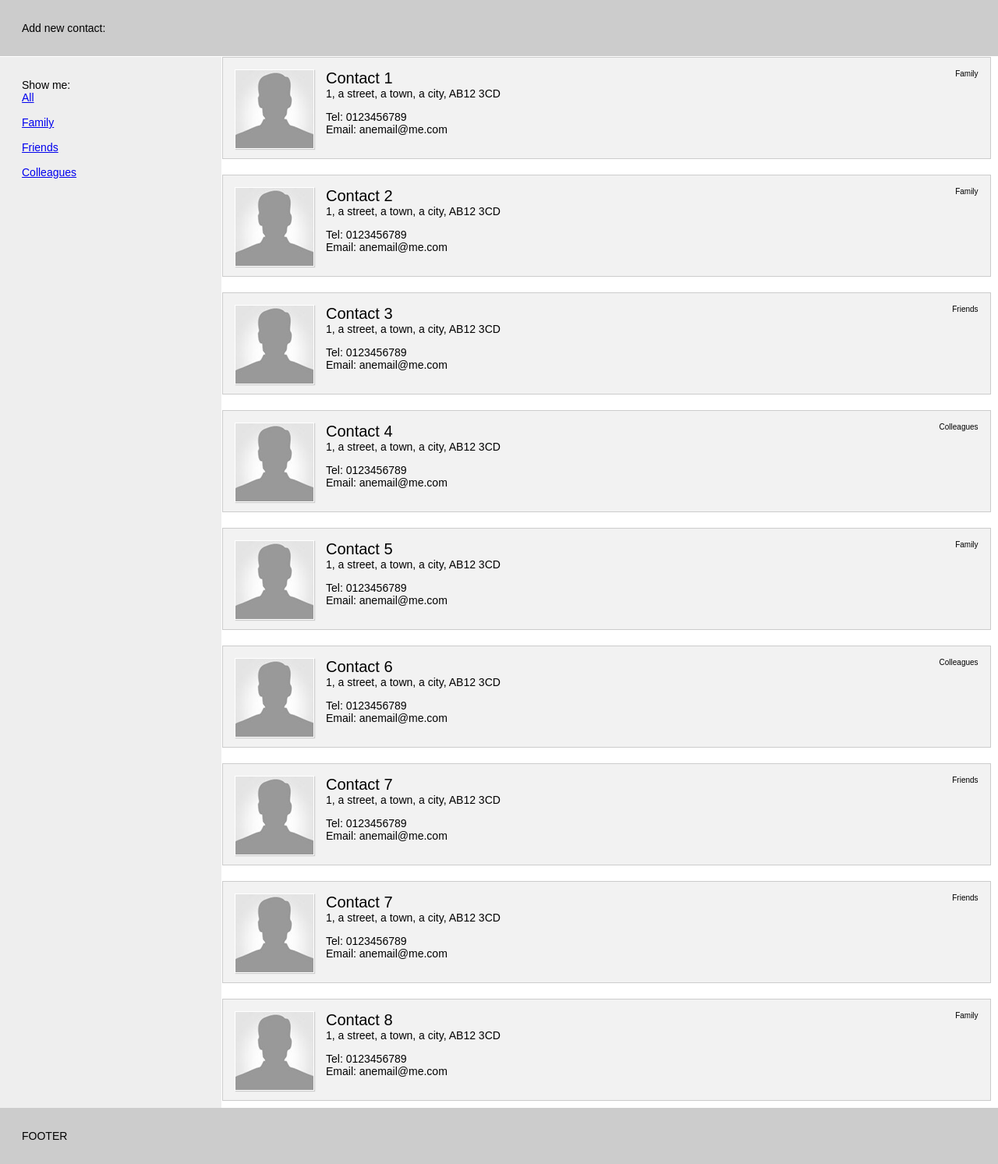
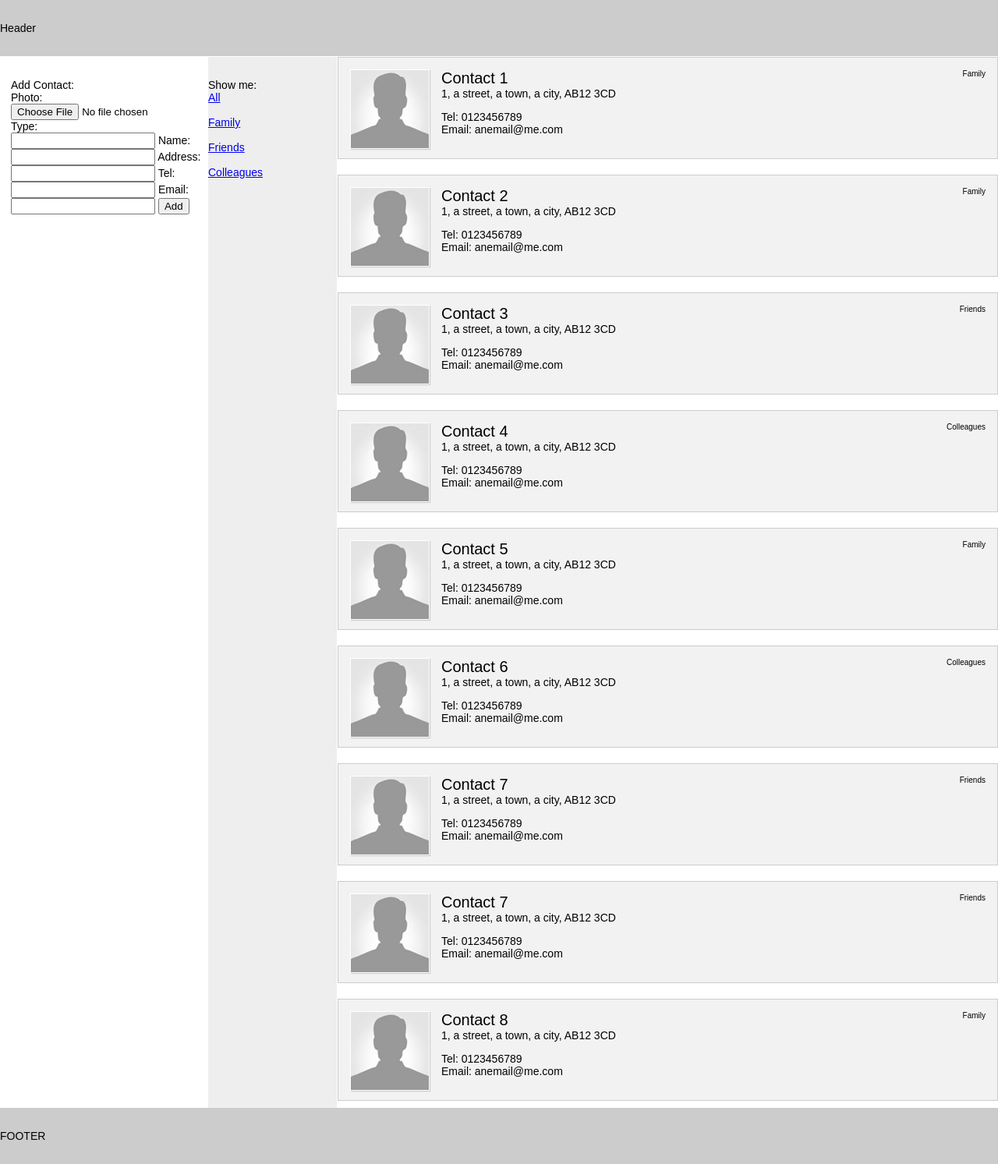
Before and after one commit to ITCarst/backbone-filter-contacts, a PHP site: page / in a window 1280 px wide; the page is wider, and only the part inside the window is pictured. Shown: that part at 78% size. Run offline with PHP 8.4, Linux system fonts and the light colour scheme; some libraries are stand-ins or nearby versions.

Commit message:
capability to add new contact

```diff
--- a/css/screen.css
+++ b/css/screen.css
@@ -17,7 +17,7 @@ html, body {
 }
 
 header, footer {
-    padding: 2rem;
+    padding: 2rem 0;
 }
 
 header {
@@ -32,6 +32,7 @@ header {
     -webkit-justify-content: flex-start;
     justify-content: flex-start;
     height: 98vh;
+    flex:1;
 }
     .flex-content {
         -webkit-flex-direction: row;
@@ -41,16 +42,21 @@ header {
         -webkit-flex-basis: 100%;
         flex-basis: 100%;
     }
-
-
 .mailbox-list {
-    flex-basis: 20%;
-    -webkit-flex-basis: 20%;
+    flex-basis: 15%;
+    -webkit-flex-basis: 15%;
     border-right: 1px solid #fff;
-    padding-left: 2em;
     padding-top: 2em;
 }
 
+.add-contact {
+    flex-basis: 20%;
+    -webkit-flex-basis: 20%;
+}
+.add-contact div {
+    padding-top: 2em;
+    padding-left: 1em;
+}
 .mailbox-list {
     background:#eee;
 }
--- a/index.html
+++ b/index.html
@@ -10,18 +10,42 @@
 
         <div class="flex-container" id="content">
 
-            <header role="banner">
+            <header role="banner">Header</header>
 
-               Add new contact:<br/>
+            <main class="flex-container flex-content">
+                <div class="add-contact">
+                    <div>
+                        Add Contact:<br/>
+                        <form id="addContact" action="#">
+                            <label for="photo">Photo:</label><br/>
+                            <input id="photo" type="file"/>
 
+                            <label for="type">Type:</label><br/>
+                            <input id="type" type="text"/>
 
+                            <label for="name">Name: </label><br/>
+                             <input id="name" type="text"/>
 
-            </header>
-            <main class="flex-container flex-content">
+                             <label for="address">Address:</label><br/>
+                            <input id="address" type="text"/>
+
+                            <label for="tel">Tel:</label><br/>
+                            <input id="tel" type="text"/>
+
+                            <label for="email">Email:</label><br/>
+                            <input id="email" type="text"/>
+
+                            <button id="add">Add</button>
+
+                        </form>
+                    </div>
+                </div>
 
                 <nav class="mailbox-list">
                      <div id="filter"><label>Show me: </label></div>
                 </nav>
+
+
 
                 <article class="message">
                     <div id="contacts">
--- a/js/app.js
+++ b/js/app.js
@@ -53,6 +53,10 @@
             //add change event on select that will fiter the contacts
             this.on("change:filterType", this.filterByType, false);
             this.collection.on("reset", this.render, this);
+
+            //render the collection with the new contact
+            this.collection.on("add", this.renderContact, this);
+
         },
         render: function () {
             var that = this;
@@ -89,7 +93,8 @@
             $(flexContainer).append(this.createSelect());
         },
         events: {
-            "change #filter select" : "setFilter"
+            "change #filter select" : "setFilter",
+            "click #add" : "addContact"
         },
         setFilter: function(e) {
             this.filterType = e.currentTarget.value;
@@ -108,6 +113,30 @@
                     });
                 this.collection.reset(filtered);
                 contactsRouter.navigate("filter/" + filterType);
+            }
+        },
+        addContact: function (e) {
+            e.preventDefault();
+
+            var newModel = {};
+
+            $("#addContact").children("input").each(function (i, el){
+                if ($(el).val() !== "")
+                    newModel[el.id] = $(el).val();
+            });
+
+            if (!_.isEmpty(newModel)) {
+
+                contacts.push(newModel);
+
+                if (_.indexOf(this.getTypes(), newModel.type) === -1) {
+                    this.collection.add(new Contact(newModel));
+                    this.$el.find("#filter").find("select").remove().end().append(this.createSelect());
+                }  else {
+                    this.collection.add(new Contact(newModel));
+                }
+            } else {
+                alert("fill in the form pls");
             }
         }
     });
```
